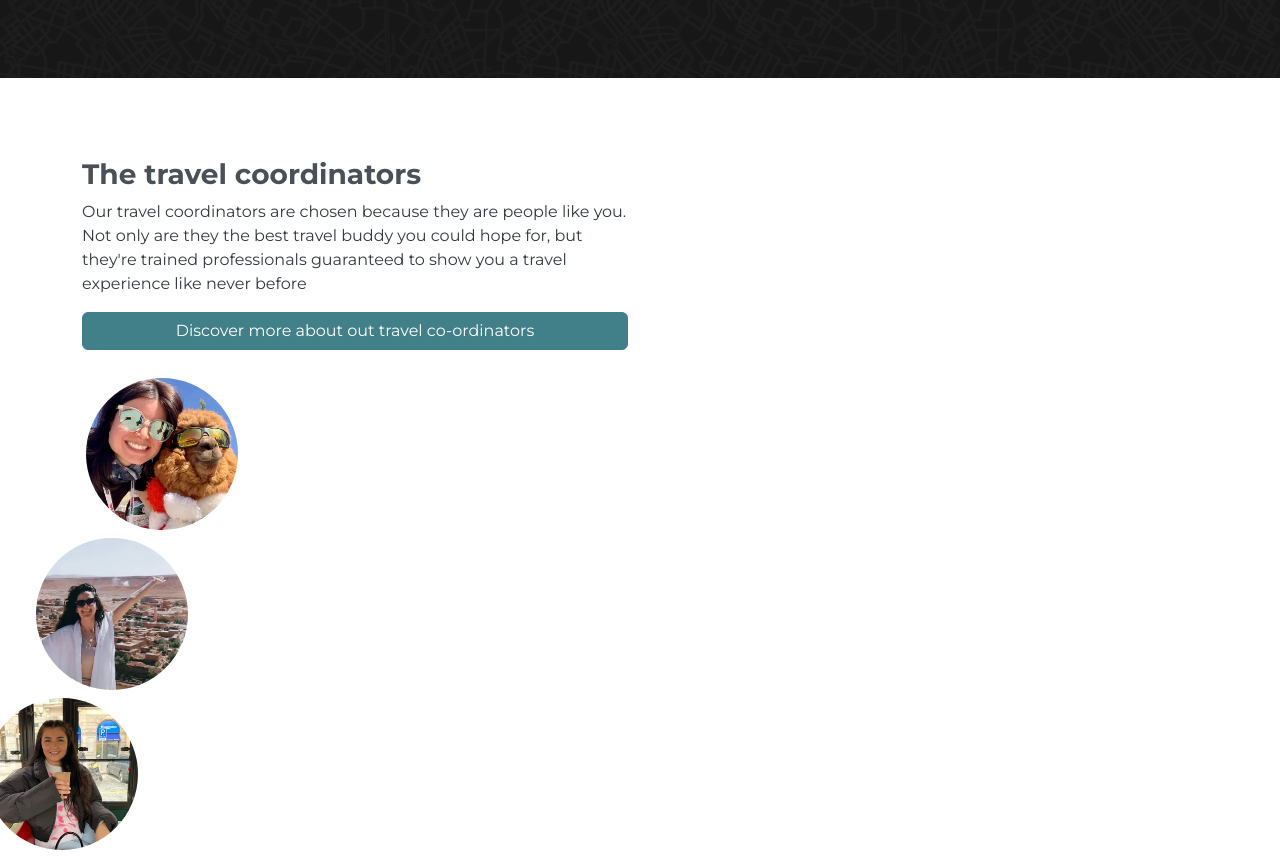
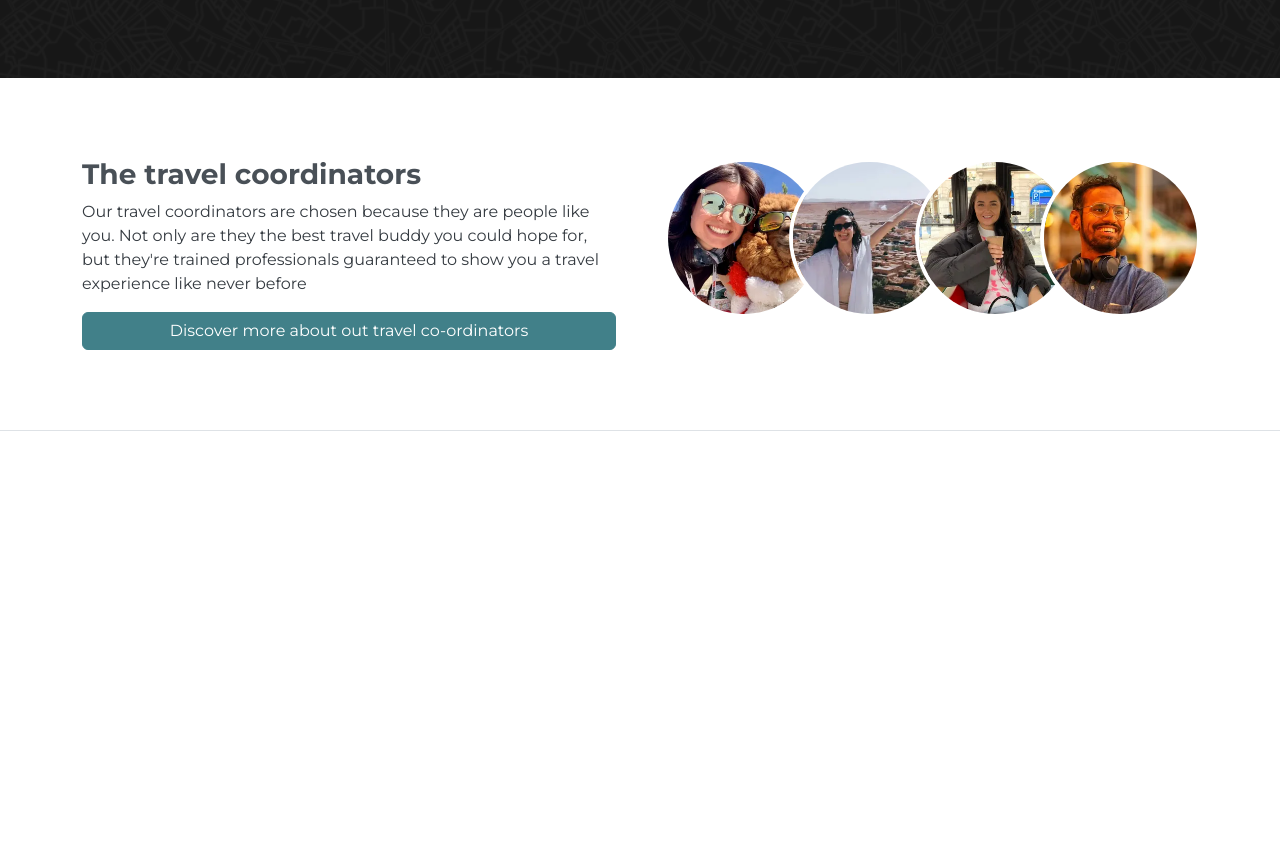
Before and after one commit to rizwanahamadcodes/weroad, a website: page index.html in a window 1280 px wide. Shown: the part 3048-3904 px from the top of the page. After the commit the page ends 3479 px from the top, so only its background shows below. Drawn offline with nearby package versions, Linux system fonts and the light colour scheme.

Commit message:
fixed the coordinators section

```diff
--- a/index.html
+++ b/index.html
@@ -1025,7 +1025,7 @@
                                 </p>
                             </div>
                             <div class="col-12 col-lg-6">
-                                <h3 class="fw-bold fs-6">Trip Type</h3>
+                                <h3 class="fw-bold fs-6">Physical Training</h3>
                                 <p>
                                     Lorem ipsum dolor sit amet consectetur
                                     adipisicing elit. Adipisci, maiores deleniti
@@ -1038,7 +1038,9 @@
                         </div>
                         <div class="row">
                             <div class="col-12 col-lg-6">
-                                <h3 class="fw-bold fs-6">Trip Type</h3>
+                                <h3 class="fw-bold fs-6">
+                                    Arrival and Departure
+                                </h3>
                                 <p>
                                     Lorem ipsum dolor sit amet consectetur
                                     adipisicing elit. Adipisci, maiores deleniti
@@ -1049,7 +1051,7 @@
                                 </p>
                             </div>
                             <div class="col-12 col-lg-6">
-                                <h3 class="fw-bold fs-6">Trip Type</h3>
+                                <h3 class="fw-bold fs-6">Entry Requirements</h3>
                                 <p>
                                     Lorem ipsum dolor sit amet consectetur
                                     adipisicing elit. Adipisci, maiores deleniti
@@ -1395,7 +1397,7 @@
 
         <section class="section border-bottom section-travel-cordinates">
             <div class="container">
-                <div class="row gap-4">
+                <div class="row g-5">
                     <div class="col-12 col-lg-6">
                         <h3 class="text-gray-700 fw-bold">
                             The travel coordinators
--- a/scss/custom.scss
+++ b/scss/custom.scss
@@ -338,26 +338,22 @@
     display: grid;
     grid-template-columns: repeat(12, 1fr);
     display: flex;
-    flex-direction: column;
 }
-@media screen and (min-width: 1120px) {
 .coordinator-img:nth-child(1) {
-        left: 0;
+    margin-left: 0;
 }
 .coordinator-img:nth-child(2) {
-        left: -50px;
+    margin-left: -6.5%;
 }
 .coordinator-img:nth-child(3) {
-        left: -100px;
+    margin-left: -6.5%;
 }
 .coordinator-img:nth-child(4) {
-        left: -150px;
-    }
+    margin-left: -6.5%;
 }
 .coordinator-img {
     border-radius: 1000px;
-    height: 160px;
-    width: 160px;
+    width: 30%;
     border: 4px solid white;
     position: relative;
     object-fit: cover;
```
Also changed, not shown: css/custom.css, 1 other file. Lines whose indentation alone changed are shown as unchanged.
